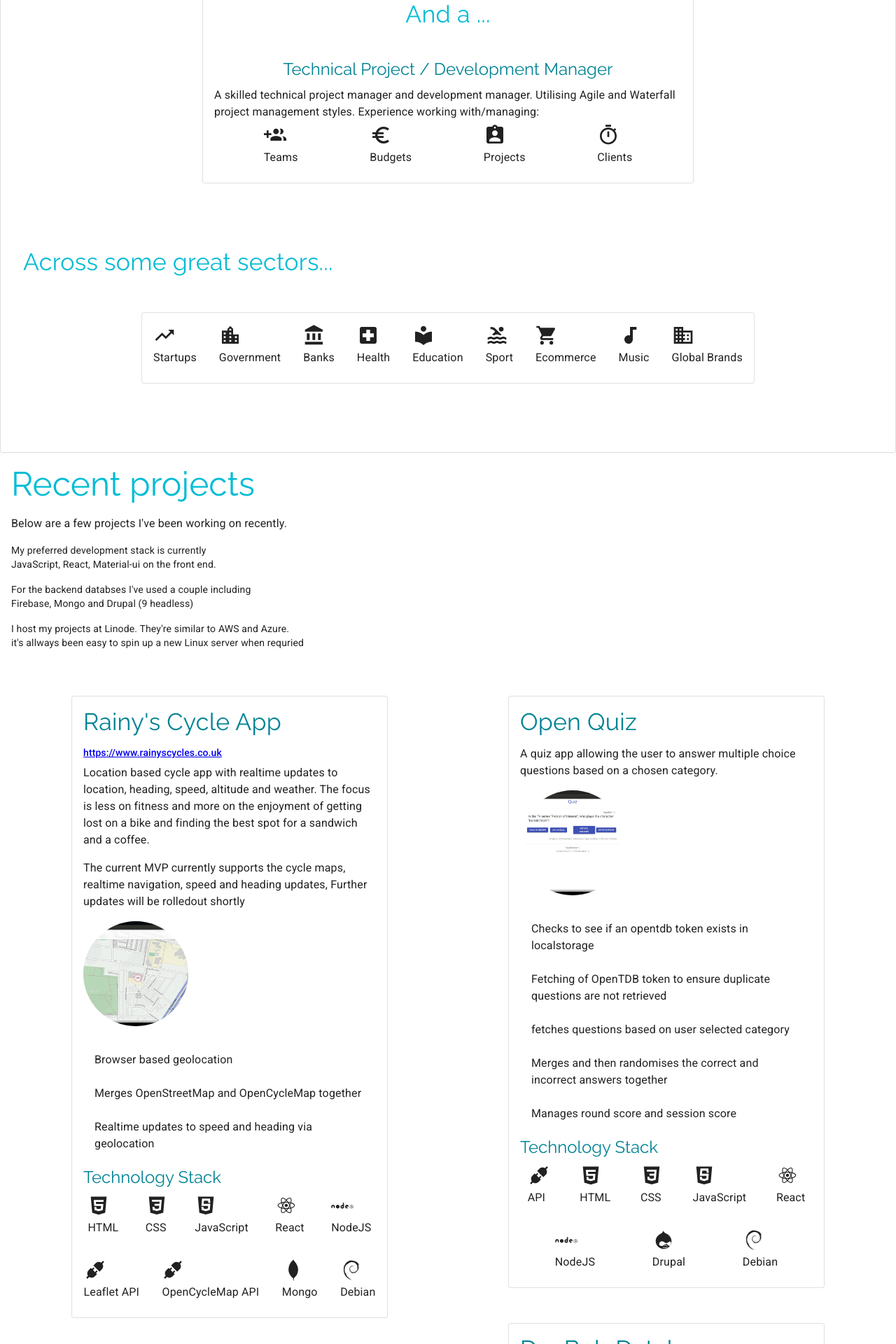
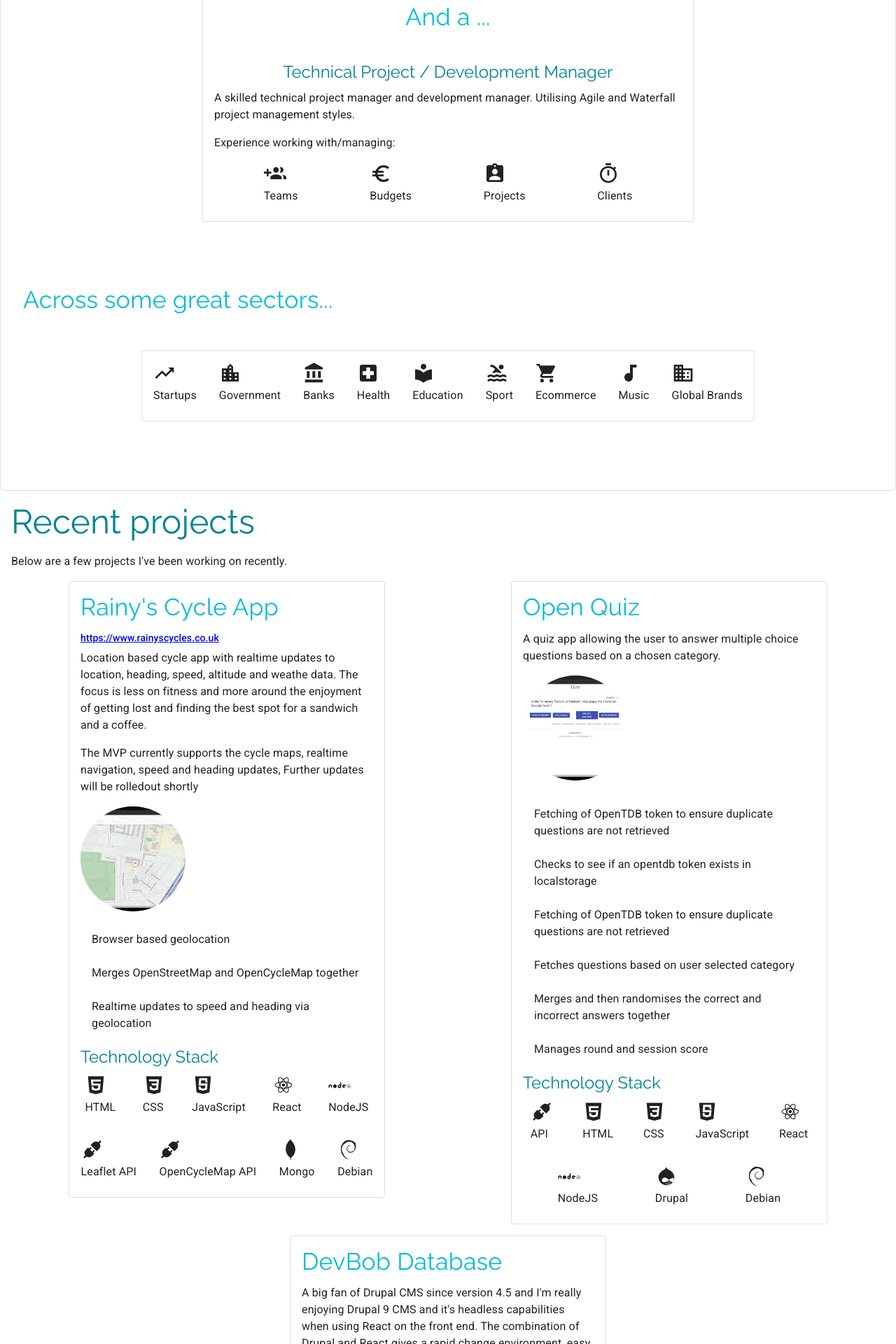
Before and after one commit to 789ni812/my-portfolio, a React (Create React App) app: page / in a window 1280 px wide. Shown: the part 580-2500 px from the top of the page at 70% size. Built offline with nearby package versions, Linux system fonts and the light colour scheme.

Commit message:
Add sections tabs in top appbar and handleClick to manage scrolling, added batckto top scroll button

```diff
--- a/src/components/ContentIntroduction/ContentIntroduction.js
+++ b/src/components/ContentIntroduction/ContentIntroduction.js
@@ -80,7 +80,12 @@ const ContentIntroduction = (theme) => {
 
       <Card variant="outlined">
         <CardContent>
-          <Typography variant="h3" component="h1" gutterBottom>
+          <Typography
+            variant="h3"
+            component="h1"
+            gutterBottom
+            className={classes.titles}
+          >
             Hi, I'm Stuart
           </Typography>
           <Typography variant="body1">
@@ -134,7 +139,7 @@ const ContentIntroduction = (theme) => {
                       https://github.com/789ni812
                     </a>
                   </Typography>
-                  <Typography variant="body2" paragraph>
+                  <Typography variant="body1" paragraph align="center">
                     My current development environment is around the JavaScript
                     ecosystem:
                   </Typography>
@@ -190,9 +195,11 @@ const ContentIntroduction = (theme) => {
                   >
                     Technical Project / Development Manager
                   </Typography>
-                  <Typography variant="body1" gutterBottom>
+                  <Typography variant="body1" paragraph>
                     A skilled technical project manager and development manager.
                     Utilising Agile and Waterfall project management styles.
+                  </Typography>
+                  <Typography variant="body1" paragraph>
                     Experience working with/managing:
                   </Typography>
                   <Grid
--- a/src/components/RecentProjects/RecentProjects.js
+++ b/src/components/RecentProjects/RecentProjects.js
@@ -60,7 +60,7 @@ const RecentProjects = () => {
           <Typography
             variant="h3"
             component="h1"
-            className={classes.titleLight}
+            className={classes.titles}
             gutterBottom
           >
             Recent projects
@@ -68,7 +68,7 @@ const RecentProjects = () => {
           <Typography variant="body1" paragraph>
             Below are a few projects I've been working on recently.
           </Typography>
-          <Typography variant="body2" paragraph>
+          {/*   <Typography variant="body2" paragraph>
             My preferred development stack is currently
             <br /> JavaScript, React, Material-ui on the front end.
           </Typography>
@@ -80,27 +80,27 @@ const RecentProjects = () => {
             I host my projects at Linode. They're similar to AWS and Azure.
             <br />
             it's allways been easy to spin up a new Linux server when requried
-          </Typography>
+          </Typography> */}
 
           <Grid
             container
             direction="row"
             justify="space-around"
             alignItems="stretch"
+            spacing={2}
           >
             <Grid item>
               <Card
                 variant="outlined"
                 style={{
                   maxWidth: 450,
-                  margin: 50,
                 }}
               >
                 <CardContent>
                   <Typography
                     variant="h4"
                     component="h2"
-                    className={classes.titles}
+                    className={classes.titleLight}
                     gutterBottom
                   >
                     Rainy's Cycle App
@@ -116,23 +116,22 @@ const RecentProjects = () => {
                   </Typography>
                   <Typography variant="body1" paragraph>
                     Location based cycle app with realtime updates to location,
-                    heading, speed, altitude and weather. The focus is less on
-                    fitness and more on the enjoyment of getting lost on a bike
-                    and finding the best spot for a sandwich and a coffee.
+                    heading, speed, altitude and weathe data. The focus is less
+                    on fitness and more around the enjoyment of getting lost and
+                    finding the best spot for a sandwich and a coffee.
                   </Typography>
                   <Typography variant="body1" paragraph>
-                    The current MVP currently supports the cycle maps, realtime
+                    The MVP currently supports the cycle maps, realtime
                     navigation, speed and heading updates, Further updates will
                     be rolledout shortly
                   </Typography>
-                  <Grid container direction="row" spacing={2}>
+                  <Grid container direction="row" spacing={1}>
                     <Grid
                       item
                       component={"a"}
                       href="https://www.rainyscycles.co.uk"
                       rel="noopener noreferrer"
                       target="_blank"
-                      style={{ maxWidth: 150 }}
                     >
                       <Avatar
                         variant="circle"
@@ -141,7 +140,7 @@ const RecentProjects = () => {
                         style={{ width: 150, height: 150 }}
                       />
                     </Grid>
-                    <Grid item style={{ maxWidth: 450 }}>
+                    <Grid item>
                       <List>
                         <ListItem>
                           <ListItemText>Browser based geolocation</ListItemText>
@@ -217,12 +216,12 @@ const RecentProjects = () => {
               </Card>
             </Grid>
             <Grid item>
-              <Card variant="outlined" style={{ maxWidth: 450, margin: 50 }}>
+              <Card variant="outlined" style={{ maxWidth: 450 }}>
                 <CardContent>
                   <Typography
                     variant="h4"
                     component="h2"
-                    className={classes.titles}
+                    className={classes.titleLight}
                     gutterBottom
                   >
                     Open Quiz
@@ -245,6 +244,12 @@ const RecentProjects = () => {
                       <List>
                         <ListItem>
                           <ListItemText>
+                            Fetching of OpenTDB token to ensure duplicate
+                            questions are not retrieved
+                          </ListItemText>
+                        </ListItem>
+                        <ListItem>
+                          <ListItemText>
                             Checks to see if an opentdb token exists in
                             localstorage
                           </ListItemText>
@@ -258,7 +263,7 @@ const RecentProjects = () => {
                         </ListItem>
                         <ListItem>
                           <ListItemText>
-                            fetches questions based on user selected category
+                            Fetches questions based on user selected category
                           </ListItemText>
                         </ListItem>
                         <ListItem>
@@ -269,7 +274,7 @@ const RecentProjects = () => {
                         </ListItem>
                         <ListItem>
                           <ListItemText>
-                            Manages round score and session score
+                            Manages round and session score
                           </ListItemText>
                         </ListItem>
                       </List>
@@ -326,13 +331,14 @@ const RecentProjects = () => {
                   </Grid>
                 </CardContent>
               </Card>
+            </Grid>
             <Grid item>
-                <Card variant="outlined" style={{ maxWidth: 450, margin: 50 }}>
+              <Card variant="outlined" style={{ maxWidth: 450 }}>
                 <CardContent>
                   <Typography
                     variant="h4"
                     component="h2"
-                      className={classes.titles}
+                    className={classes.titleLight}
                     gutterBottom
                   >
                     DevBob Database
@@ -340,9 +346,9 @@ const RecentProjects = () => {
                   <Typography variant="body1" paragraph>
                     A big fan of Drupal CMS since version 4.5 and I'm really
                     enjoying Drupal 9 CMS and it's headless capabilities when
-                      using React on the front end. The combination of Drupal
-                      and React gives a rapid change environment, easy author
-                      editing and admin with a strong level of security.
+                    using React on the front end. The combination of Drupal and
+                    React gives a rapid change environment, easy author editing
+                    and admin with a strong level of security.
                   </Typography>
 
                   <Grid container direction="row" spacing={2}>
@@ -364,8 +370,8 @@ const RecentProjects = () => {
 
                         <ListItem>
                           <ListItemText>
-                              Rapid creation of Content Types, Taxonomies,
-                              Topics and Authentication
+                            Rapid creation of Content Types, Taxonomies, Topics
+                            and Authentication
                           </ListItemText>
                         </ListItem>
 
@@ -378,8 +384,8 @@ const RecentProjects = () => {
 
                         <ListItem>
                           <ListItemText>
-                              Multiple front end environments utilise data
-                              stored in Drupal
+                            Multiple front end environments utilise data stored
+                            in Drupal
                           </ListItemText>
                         </ListItem>
                       </List>
@@ -439,7 +445,6 @@ const RecentProjects = () => {
               </Card>
             </Grid>
           </Grid>
-          </Grid>
         </CardContent>
       </Card>
     </>
--- a/src/components/ui/Header/header.js
+++ b/src/components/ui/Header/header.js
@@ -1,4 +1,4 @@
-import React, { useState } from "react";
+import React from "react";
 
 import ContentIntroduction from "../../../components/ContentIntroduction/ContentIntroduction";
 import TimelineWorkHistory from "../../../components/TimelineWorkHistory/TimelineWorkHistory";
@@ -10,14 +10,11 @@ import Typography from "@material-ui/core/Typography";
 import { makeStyles } from "@material-ui/styles";
 import HideOnScroll from "../../ui/HideOnScroll.jsx";
 import BackToTop from "../../ui/BackToTop.jsx";
-import ScrollToIntro from "../../ui/ScrollToSection.jsx";
 import { KeyboardArrowUp } from "@material-ui/icons";
 import Fab from "@material-ui/core/Fab";
 import Paper from "@material-ui/core/Paper";
 import Tabs from "@material-ui/core/Tabs";
 import Tab from "@material-ui/core/Tab";
-import PropTypes from "prop-types";
-import Box from "@material-ui/core/Box";
 
 const useStyles = makeStyles((theme) => ({
   toolbarMargin: {
@@ -53,46 +50,13 @@ const useStyles = makeStyles((theme) => ({
   },
 }));
 
-function TabPanel(props) {
-  const { children, value, index, ...other } = props;
-
-  return (
-    <div
-      role="tabpanel"
-      hidden={value !== index}
-      id={`wrapped-tabpanel-${index}`}
-      aria-labelledby={`wrapped-tab-${index}`}
-      {...other}
-    >
-      {value === index && (
-        <Box p={3}>
-          <Typography>{children}</Typography>
-        </Box>
-      )}
-    </div>
-  );
-}
-
-TabPanel.propTypes = {
-  children: PropTypes.node,
-  index: PropTypes.any.isRequired,
-  value: PropTypes.any.isRequired,
-};
-
-function a11yProps(index) {
-  return {
-    id: `wrapped-tab-${index}`,
-    "aria-controls": `wrapped-tabpanel-${index}`,
-  };
-}
-
 const Header = () => {
   const classes = useStyles();
 
-  const [value, setValue] = useState("one");
-
-  const handleChange = (event, newValue) => {
-    setValue(newValue);
+  const handleChangeSection = (value) => {
+    document
+      .getElementById(value)
+      .scrollIntoView({ behavior: "smooth", block: "start" });
   };
   return (
     <React.Fragment>
@@ -103,32 +67,36 @@ const Header = () => {
           </Typography>
           <Paper square>
             <Tabs
-              value={value}
               indicatorColor="primary"
               textColor="primary"
-              onChange={handleChange}
               aria-label="Links to parts of page"
               centered
+              value={0}
             >
-              <Tab label="Intro" value="one" {...a11yProps("one")}></Tab>
-              <Tab label="Recent Projects" value="two" {...a11yProps("two")} />
+              <Tab
+                label="Intro"
+                onClick={() => handleChangeSection("intro")}
+              ></Tab>
+              <Tab
+                label="Recent Projects"
+                onClick={() => handleChangeSection("recentProjects")}
+              />
               <Tab
                 label="Employment History"
-                value="three"
-                {...a11yProps("three")}
+                onClick={() => handleChangeSection("timelineWorkHistory")}
               />
             </Tabs>
           </Paper>
         </AppBar>
       </HideOnScroll>
       <Toolbar id="back-to-top-anchor" />
-      <div value={value} index="one" id="intro">
+      <div index="intro" id="intro">
         <ContentIntroduction data-test="component-ContentIntroduction" />
       </div>
-      <div value={value} index="two" id="recentProjects">
+      <div index="recentProjects" id="recentProjects">
         <RecentProjects />
       </div>
-      <div value={value} index="three" id="timelineWorkHistory">
+      <div index="timelineWorkHistory" id="timelineWorkHistory">
         <TimelineWorkHistory />
       </div>
       <BackToTop>
@@ -136,11 +104,11 @@ const Header = () => {
           <KeyboardArrowUp />
         </Fab>
       </BackToTop>
-      <ScrollToIntro>
+      {/* <ScrollToIntro>
         <Fab color="secondary" size="large" aria-label="scroll back to top">
           <KeyboardArrowUp />
         </Fab>
-      </ScrollToIntro>
+      </ScrollToIntro> */}
       <div className={classes.toolbarMargin} />
     </React.Fragment>
   );
--- a/src/components/ui/ScrollToSection.jsx
+++ /dev/null
@@ -1,30 +0,0 @@
-import * as React from "react"
-import { Zoom, useScrollTrigger } from "@material-ui/core"
-const style = {
-  position: `fixed`,
-  bottom: `250px`,
-  right: `100px`,
-  zIndex: `99`,
-}
-const ScrollToSection = ({ children }) => {
-
-  const scrollToIntro = useScrollTrigger()
-  const handleClickIntro = event => {
-    console.log("scrolltosection")
-    const scrollMe = (event.target.ownerDocument || document).querySelector(
-      "#intro"
-    )
-    console.log("scrollMe: ", scrollMe)
-    if (scrollMe) {
-      scrollMe.scrollIntoView({ behavior: "smooth", block: "start" })
-    }
-  }
-  return (
-    <Zoom in={scrollToIntro}>
-      <div onClick={handleClickIntro} role="presentation" style={style}>
-        {children}
-      </div>
-    </Zoom>
-  )
-}
-export default ScrollToSection
```
Also changed, not shown: 1 other file (tests, documents, lock files or other folders). Lines whose indentation alone changed are shown as unchanged.
